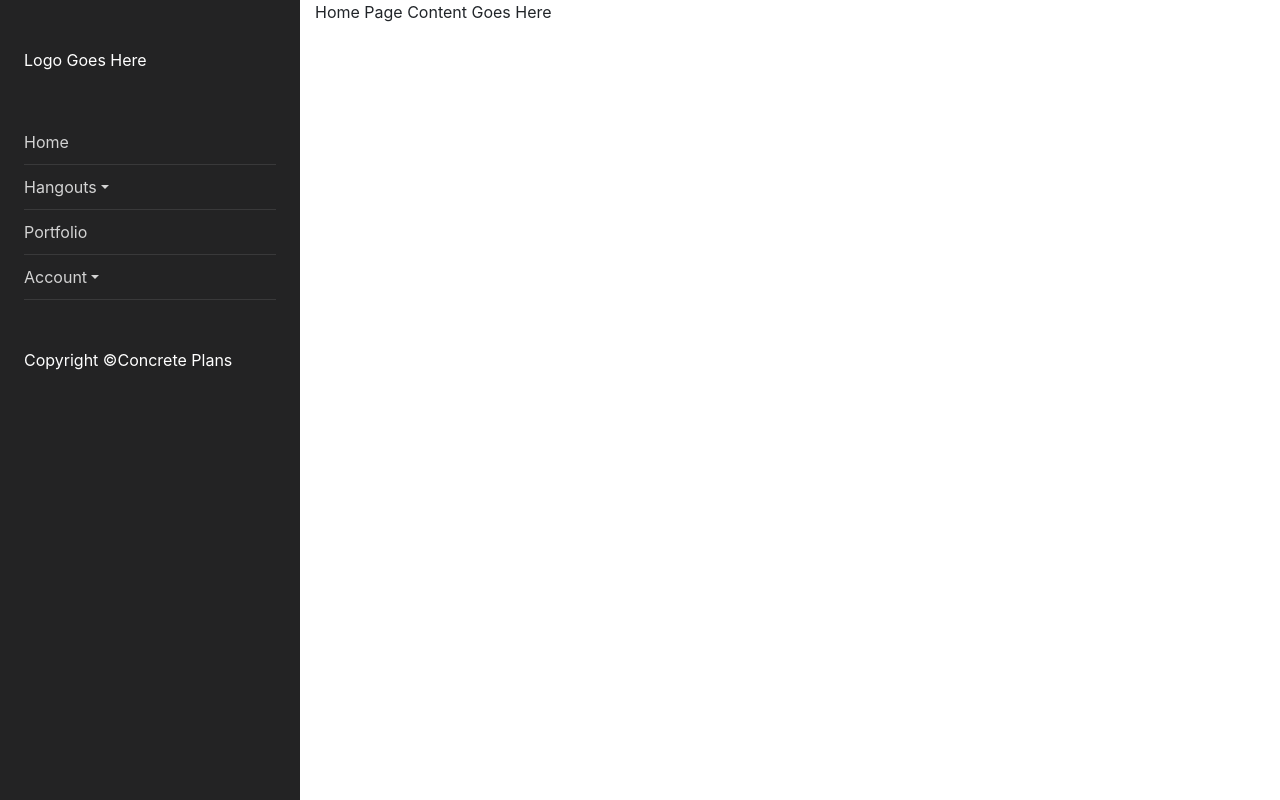
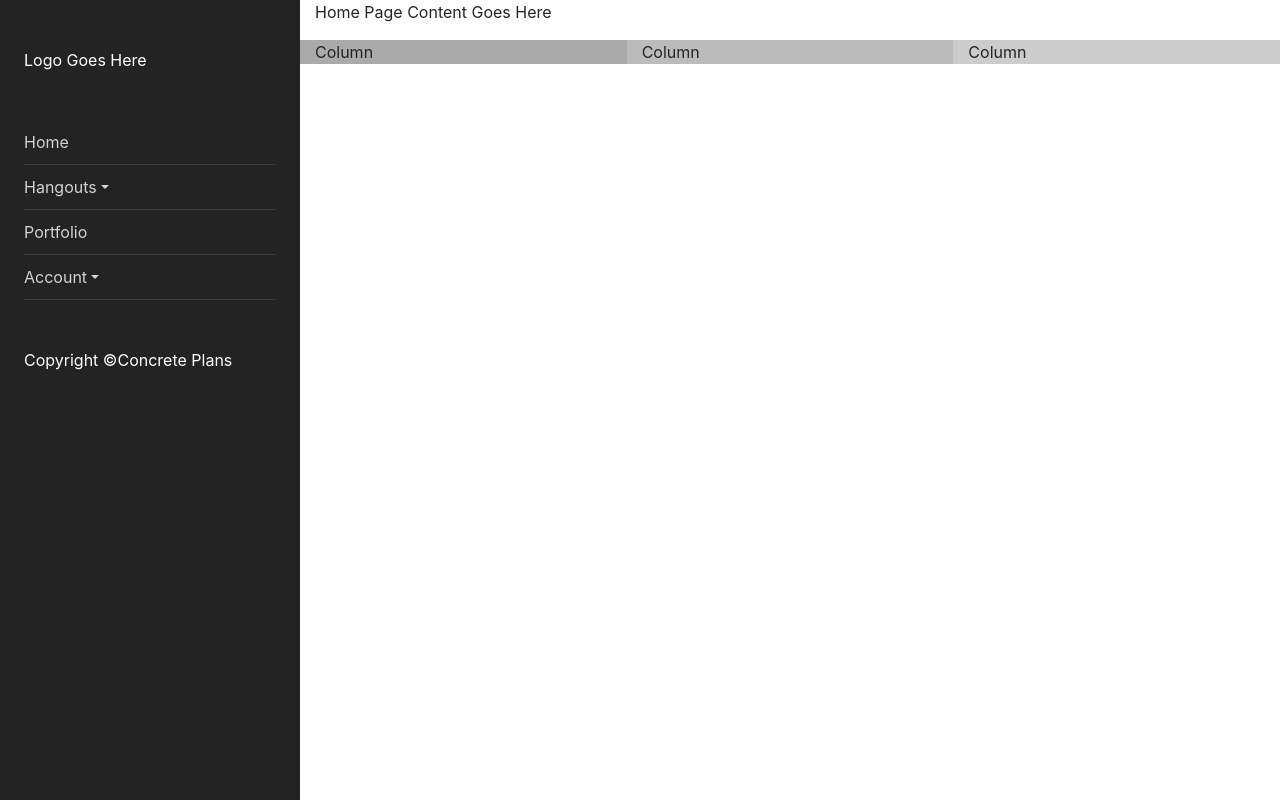
Before and after one commit to brandondunc94/concrete-plans-frontend, an Angular app: page /home in a window 1280 px wide. Built offline with nearby package versions, Linux system fonts and the light colour scheme.

Commit message:
Added columns to home page template

```diff
--- a/src/app/home/home.component.html
+++ b/src/app/home/home.component.html
@@ -1,3 +1,8 @@
 <div class="container-fluid">
     <p>Home Page Content Goes Here</p>
+    <div class="row d-flex">
+        <div class="col d-flex" style="background-color:#aaa;">Column</div>
+        <div class="col d-flex" style="background-color:#bbb;">Column</div>
+        <div class="col d-flex" style="background-color:#ccc;">Column</div>
+    </div>
 </div>
```
